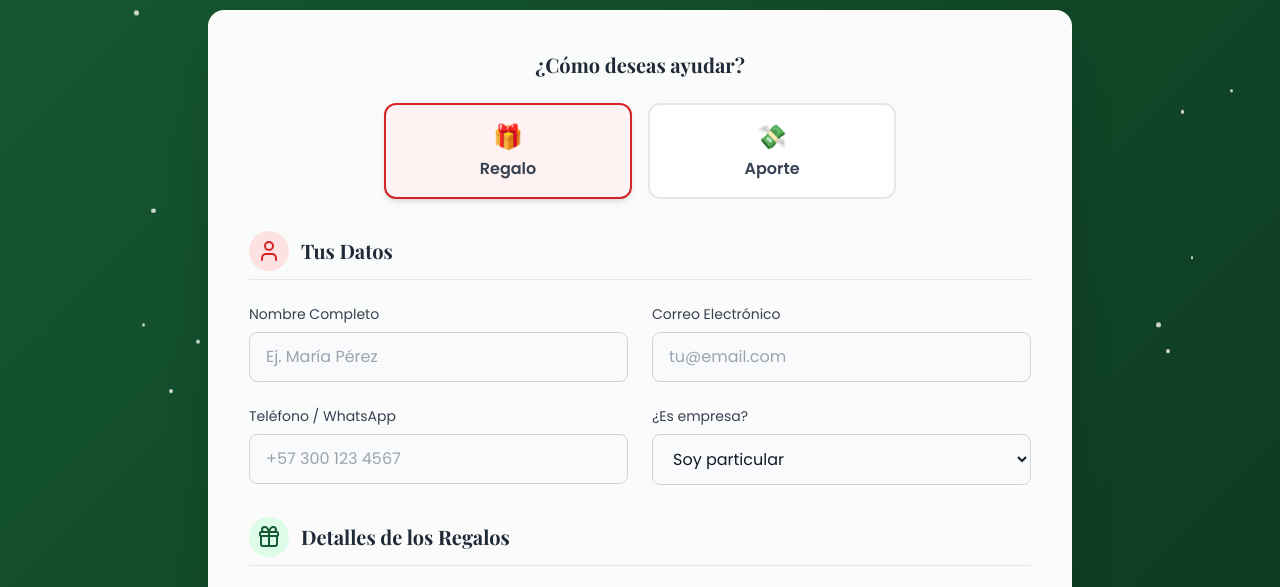
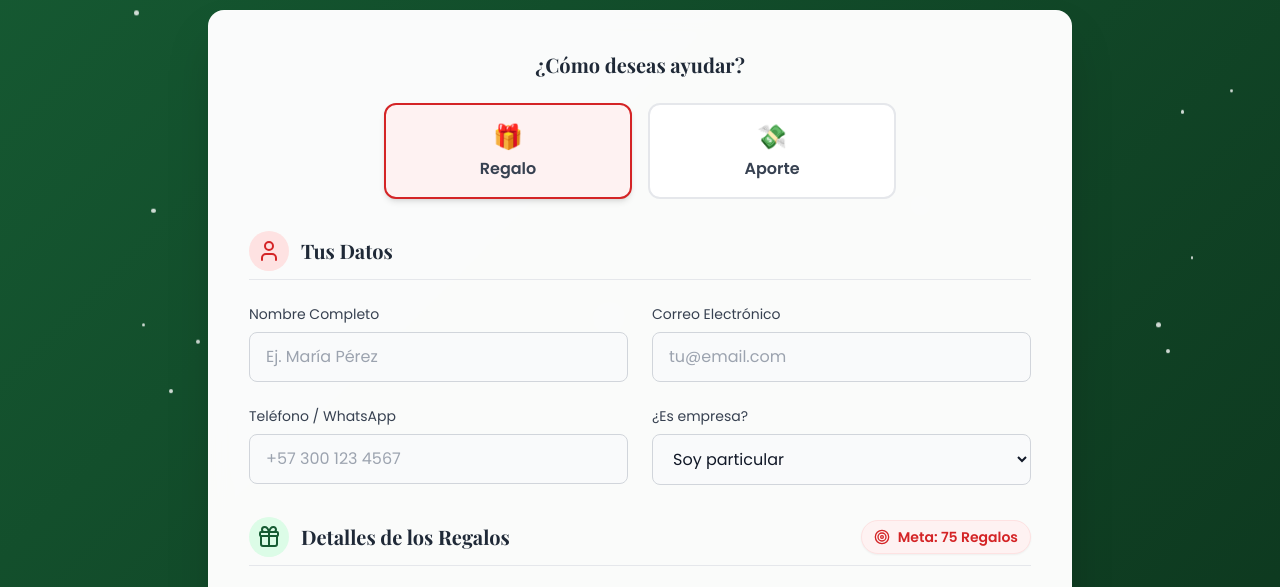
Before and after one commit to 10VecesMas/FormDonacion, a plain HTML site: page index.html in a window 1280 px wide. Shown: the part 178-765 px from the top of the page. Drawn offline with nearby package versions, Linux system fonts and the light colour scheme.

Commit message:
Update index.html

```diff
--- a/index.html
+++ b/index.html
@@ -215,6 +215,11 @@
                                     <i data-lucide="gift"></i>
                                 </div>
                                 <h2 class="text-xl font-serif text-gray-800">Detalles de los Regalos</h2>
+                            </div>
+                            <!-- Meta de Regalos Agregada -->
+                            <div class="flex items-center gap-2 bg-red-50 border border-red-100 text-xmas-red px-3 py-1.5 rounded-full shadow-sm">
+                                <i data-lucide="target" class="w-4 h-4"></i>
+                                <span class="text-sm font-bold">Meta: 75 Regalos</span>
                             </div>
                         </div>
 
@@ -556,8 +561,8 @@
                 regalos.push({
                     tipo: item.querySelector('select[name="giftType[]"]').value,
                     cantidad: item.querySelector('input[name="giftQuantity[]"]').value,
-                    edad: item.querySelector('select[name="giftAge[]"]').value,
-                    descripcion: item.querySelector('input[name="giftDesc[]"]').value
+                    edad: item.querySelector('select[name="giftAge[]"]').value
+                    // Descripción eliminada de la recolección de datos
                 });
             });
 
@@ -645,6 +650,68 @@
         // Iniciar nieve al cargar
         window.addEventListener('load', createSnow);
 
+        // ----------------------------------------------------
+        // Lógica de Regalos Dinámicos
+        // ----------------------------------------------------
+
+        function addGiftItem() {
+            const container = document.getElementById('giftList');
+            const index = container.children.length; // Para IDs únicos si es necesario
+
+            const giftItem = document.createElement('div');
+            giftItem.className = 'gift-item p-5 border border-gray-200 rounded-xl bg-gray-50/50 relative group';
+
+            // HTML del bloque de regalo
+            // SE ELIMINÓ EL INPUT DE DESCRIPCIÓN
+            giftItem.innerHTML = `
+                <!-- Botón Eliminar (Solo visible si hay más de uno) -->
+                <button type="button" class="delete-btn absolute top-3 right-3 text-gray-400 hover:text-red-500 transition-colors p-1 rounded-full hover:bg-red-50 ${index === 0 ? 'hidden' : ''}" onclick="removeGiftItem(this)">
+                    <i data-lucide="trash-2" class="w-4 h-4"></i>
+                </button>
+
+                <div class="grid grid-cols-1 md:grid-cols-12 gap-4">
+                    <!-- Tipo de Regalo (5 columnas) -->
+                    <div class="md:col-span-5">
+                        <label class="block text-sm font-medium text-gray-700 mb-2">Tipo de Regalo</label>
+                        <select name="giftType[]" required class="form-input w-full px-4 py-3 rounded-lg border border-gray-300 bg-white text-gray-900">
+                            <option value="deportivo">Juguete Deportivo (Futbol, baloncesto, Voleibol)</option>
+                            <option value="mesa">Juego de Mesa</option>
+                        </select>
+                    </div>
+
+                    <!-- Cantidad (2 columnas) - NUEVO -->
+                    <div class="md:col-span-2">
+                        <label class="block text-sm font-medium text-gray-700 mb-2">Cantidad</label>
+                        <input type="number" name="giftQuantity[]" min="1" value="1" required class="form-input w-full px-4 py-3 rounded-lg border border-gray-300 bg-white text-gray-900 text-center">
+                    </div>
+
+                    <!-- Rango de Edad (5 columnas) -->
+                    <div class="md:col-span-5">
+                        <label class="block text-sm font-medium text-gray-700 mb-2">Edad Sugerida</label>
+                        <select name="giftAge[]" required class="form-input w-full px-4 py-3 rounded-lg border border-gray-300 bg-white text-gray-900">
+                            <option value="9-12">Pre-adolescentes (9-12 años)</option>
+                            <option value="13+">Adolescentes (13+ años)</option>
+                        </select>
+                    </div>
+                </div>
+            `;
+
+            container.appendChild(giftItem);
+            lucide.createIcons(); // Renderizar iconos nuevos
+            updateDeleteButtons();
+        }
+
+        function removeGiftItem(button) {
+            const container = document.getElementById('giftList');
+            if (container.children.length > 1) {
+                button.closest('.gift-item').remove();
+                updateDeleteButtons();
+            }
+        }
+
+        // Iniciar nieve al cargar
+        window.addEventListener('load', createSnow);
+
     </script>
 </body>
 </html>
```
